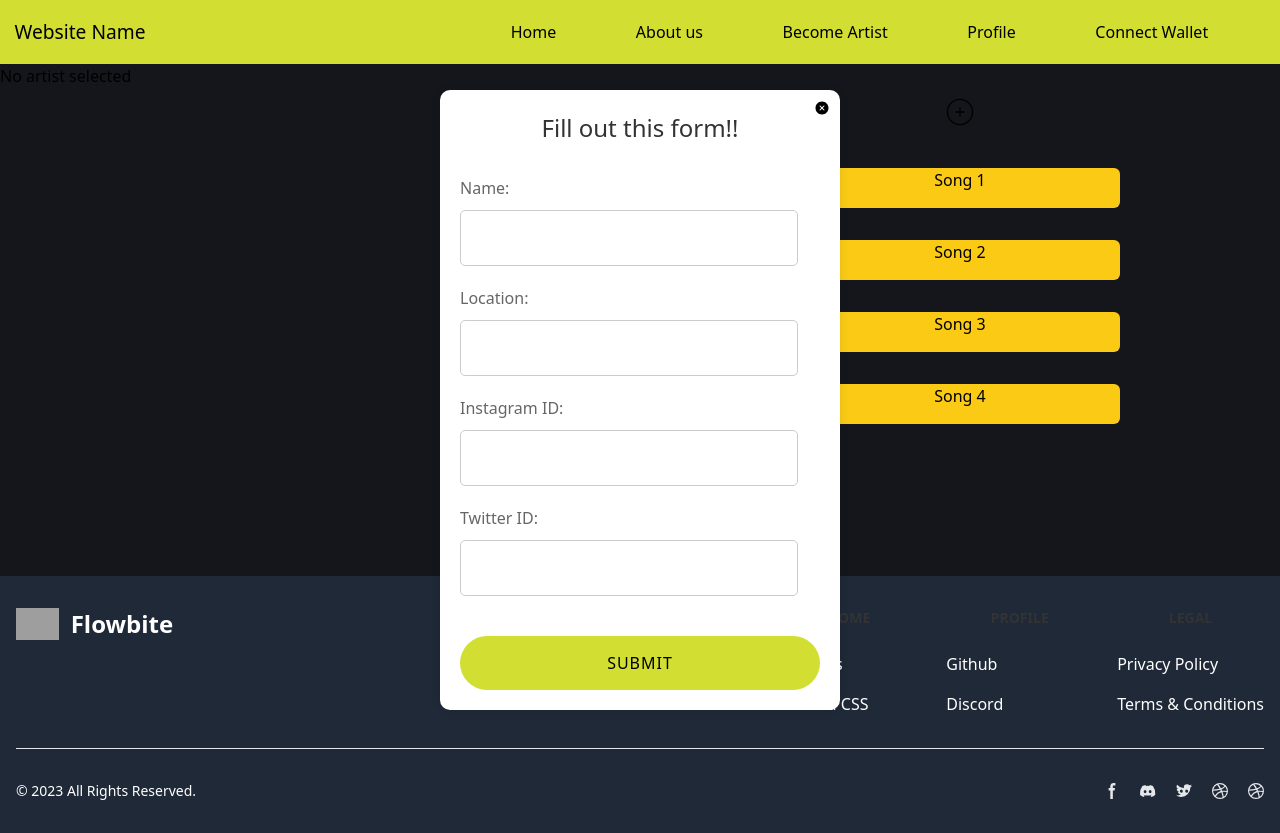
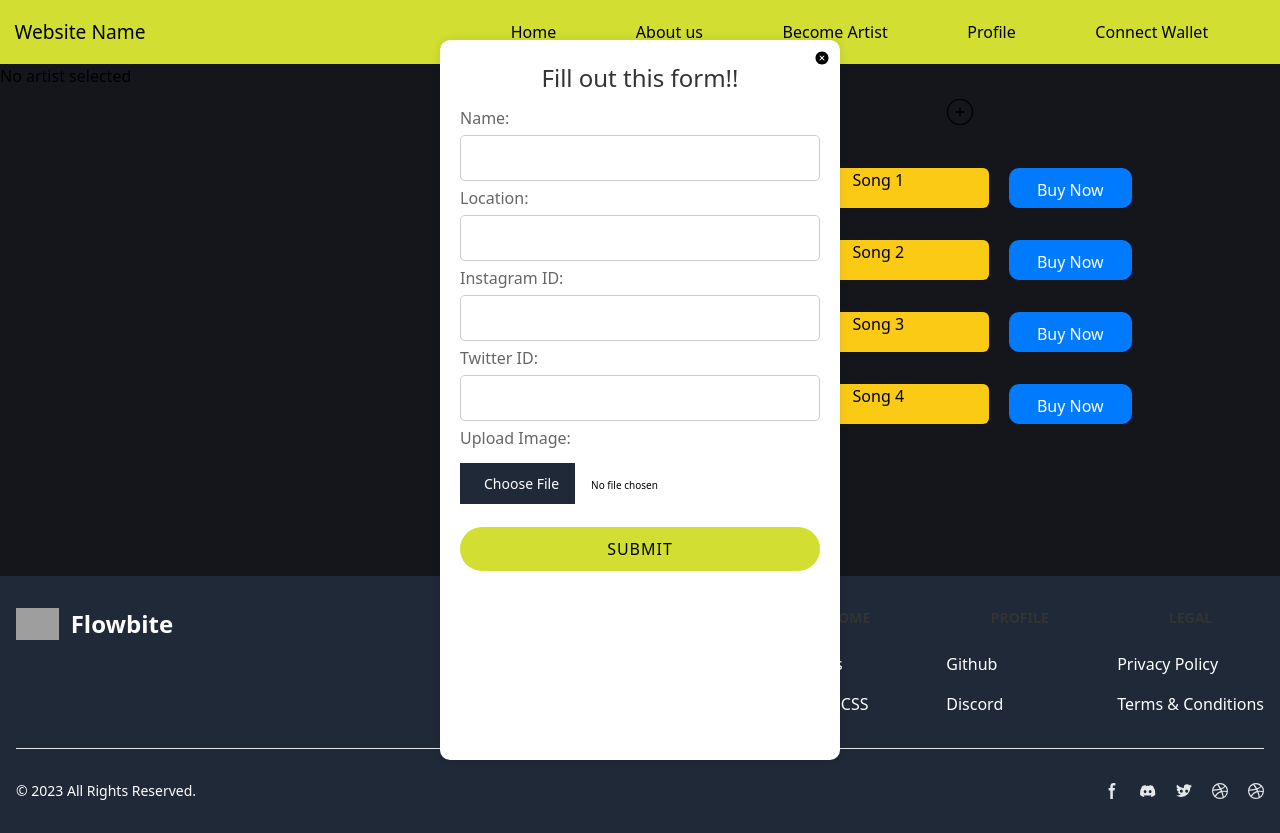
Before and after one commit to nisargakale2107/samplefile, a React (Create React App) app in the folder frontend/: page /Artist in a window 1280 px wide. Both pictures are taken after a click on the button "Become Artist". Built offline with nearby package versions, Linux system fonts and the light colour scheme; grey boxes are pictures that could not be loaded.

Commit message:
editted pages

```diff
--- a/frontend/src/components/formartist.js
+++ b/frontend/src/components/formartist.js
@@ -7,6 +7,8 @@ const ArtistForm = ({ onClose }) => {
   const [location, setLocation] = useState('');
   const [instagramId, setInstagramId] = useState('');
   const [twitterId, setTwitterId] = useState('');
+  const [ImageId, setImageId] = useState('');
+
 
   const handleSubmit = (e) => {
     e.preventDefault();
@@ -14,6 +16,7 @@ const ArtistForm = ({ onClose }) => {
     console.log('Location:', location);
     console.log('Instagram ID:', instagramId);
     console.log('Twitter ID:', twitterId);
+    console.log('Image ID:', ImageId);
     onClose(); // Close the form when submitted
   };
 
@@ -36,6 +39,9 @@ const ArtistForm = ({ onClose }) => {
         <label htmlFor="twitterId">Twitter ID:</label>
         <input type="text" id="twitterId" value={twitterId} onChange={(e) => setTwitterId(e.target.value)} />
         <br />
+        <label htmlFor="ImageId">Upload Image:</label>
+        <input type="file" id="ImageId" value={ImageId} onChange={(e) => setImageId(e.target.value)} />
+        <br />
         <button type="submit">Submit</button>
       </form>
     </div>
--- /dev/null
+++ b/frontend/src/css/artist.css
@@ -0,0 +1,21 @@
+.buy-now-container {
+    display: flex;
+    justify-content: center;
+    margin-top: 20px; /* Adjust as needed */
+  }
+  .buy-now-btn {
+    background-color: #007bff; /* Blue background color */
+    width:170px;
+    margin-right: 20px;
+    margin-left: 20px;
+    height:40px;
+    color: white; /* White text color */
+    padding: 10px 10px; /* Padding around the text */
+    border: none; /* No border */
+    border-radius: 10px; /* Rounded corners */
+    cursor: pointer; /* Cursor on hover */
+  }
+
+  .buy-now-btn:hover {
+    background-color: #0056b3; /* Darker blue color on hover */
+  }
--- a/frontend/src/css/artistform.css
+++ b/frontend/src/css/artistform.css
@@ -1,5 +1,6 @@
 .artist-form-popup {
   position: fixed;
+  height: 90%;
   top: 50%;
   left: 50%;
   transform: translate(-50%, -50%);
@@ -14,12 +15,12 @@
 button[type="submit"] {
   background-color: #D2DE32;
   color: black;
-  padding: 15px 30px;
+  padding: 10px 10px;
   border: none;
   border-radius: 30px;
   cursor: pointer;
   width: 100%;
-  margin-top: 20px;
+  margin-top: 10px;
   font-size: 16px;
   text-transform: uppercase;
   letter-spacing: 1px;
@@ -38,7 +39,7 @@ button[type="submit"]:hover {
 }
 
 h2 {
-  margin-bottom: 30px;
+  margin-bottom: 10px;
   color: #333333;
   font-size: 24px;
   text-align: center;
@@ -46,20 +47,34 @@ h2 {
 
 label {
   display: block;
-  margin-bottom: 10px;
+  margin-bottom: 5px;
   color: #666666;
   font-size: 16px;
 }
 
 input[type="text"] {
   width: calc(100% - 22px);
-  padding: 15px;
+  padding: 1px;
   border: 1px solid #cccccc;
   border-radius: 5px;
-  margin-bottom: 20px;
-  font-size: 16px;
+  margin-bottom: 10px;
+  font-size: 12px;
 }
 
 .artist-form.show {
   display: block;
 }
+
+input[type="text"],
+input[type="file"] {
+  width: 100%;
+  padding: 10px;
+  border-radius: 5px;
+  margin-bottom: 5px; /* Reduce the space between inputs */
+  font-size: 10px;
+  box-sizing: border-box; /* Ensure padding and border are included in the width */
+}
+
+input[type="file"] {
+  padding: 8px; /* Adjust padding for file input */
+}
--- a/frontend/src/pages/Artist.js
+++ b/frontend/src/pages/Artist.js
@@ -18,14 +18,14 @@ const UserProfile = ({ artist }) => {
           </div>
         </div>
       <button className="donate-btn bg-gray-500 hover:bg-gray-600 text-white font-bold py-2 px-4 rounded-full">
-        Collect Fund
+        Donate Fund
       </button>
     </div>
   );
 };
 
 const Artist = () => {
-  const { selectedArtist } = useContext(ArtistContext); // Use context to get selected artist
+    const { selectedArtist } = useContext(ArtistContext);
 
     const SongsData = [
       { songs: "Song 1" },
@@ -52,22 +52,24 @@ const Artist = () => {
       <>
         <Navbar />
         <div className="container-wrapper"></div>
-      <div className="profile-container  grid grid-cols-2">
+        <div className="profile-container grid grid-cols-2">
           {selectedArtist ? (
             <UserProfile artist={selectedArtist} />
           ) : (
             <p>No artist selected</p>
           )}
-        <div className="songs-container col-span-1 bg-aliceblue dark:bg-gray-900 overflow-auto h-96 flex justify-center items-center flex-col gap-8">
+          <div className="songs-container col-span-1 bg-aliceblue dark:bg-gray-900 overflow-auto h-96 flex flex-col justify-center items-center gap-8">
             <div className="add-event-btn-div flex items-center justify-center w-full h-12">
               <CiCirclePlus className="add-event-btn h-8 w-8 text-black dark:text-white cursor-pointer" />
             </div>
             {SongsData.slice(0, index + 1).map((item, idx) => (
-            <div
-              key={idx}
-              className="songs-div bg-yellow-300 dark:bg-yellow-500 self-center text-center h-10 w-80 rounded-md"
-            >
+              <div className="song-container" key={idx}>
+                <div className="song-info flex justify-between items-center w-96"> {/* Adjusted width here */}
+                  <div className="songs-div bg-yellow-300 dark:bg-yellow-500 self-center text-center h-10 w-80 rounded-md">
                     {item.songs}
+                  </div>
+                  <button className="buy-now-btn">Buy Now</button>
+                </div>
               </div>
             ))}
           </div>
--- a/frontend/src/pages/Home.js
+++ b/frontend/src/pages/Home.js
@@ -1,4 +1,5 @@
 import React, { useState, useEffect, useContext } from 'react';
+import '../css/artist.css';
 import { Link } from 'react-router-dom';
 import Navbar from '../components/Navbar';
 import Footer from '../components/Footer';
```
Lines whose indentation alone changed are shown as unchanged.
